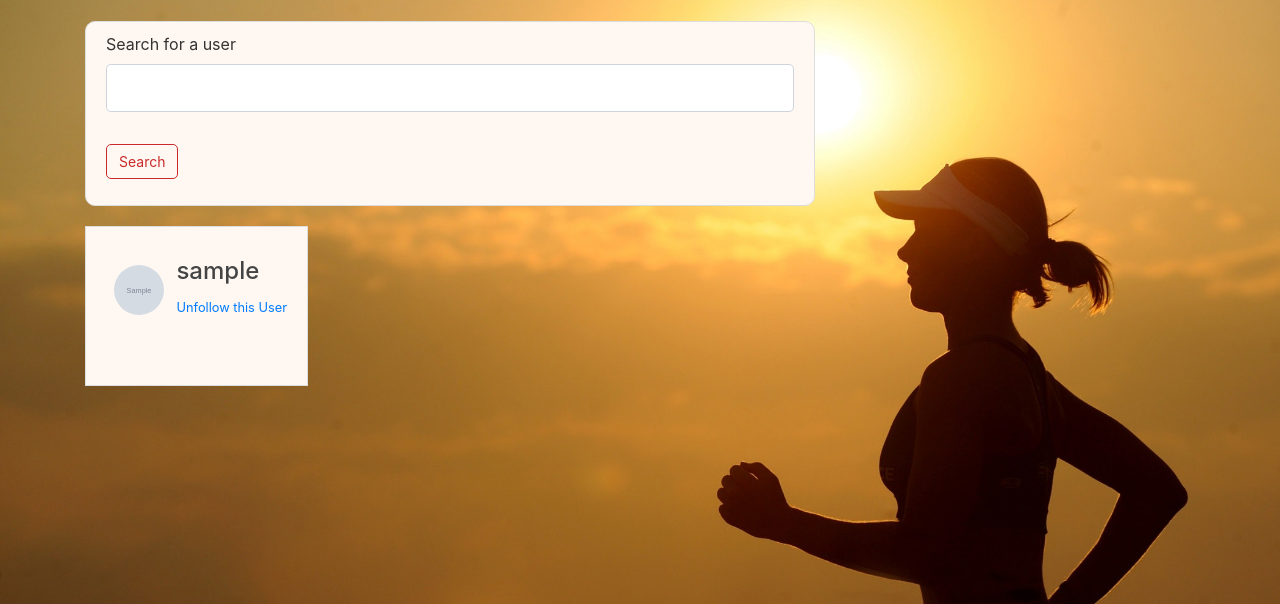
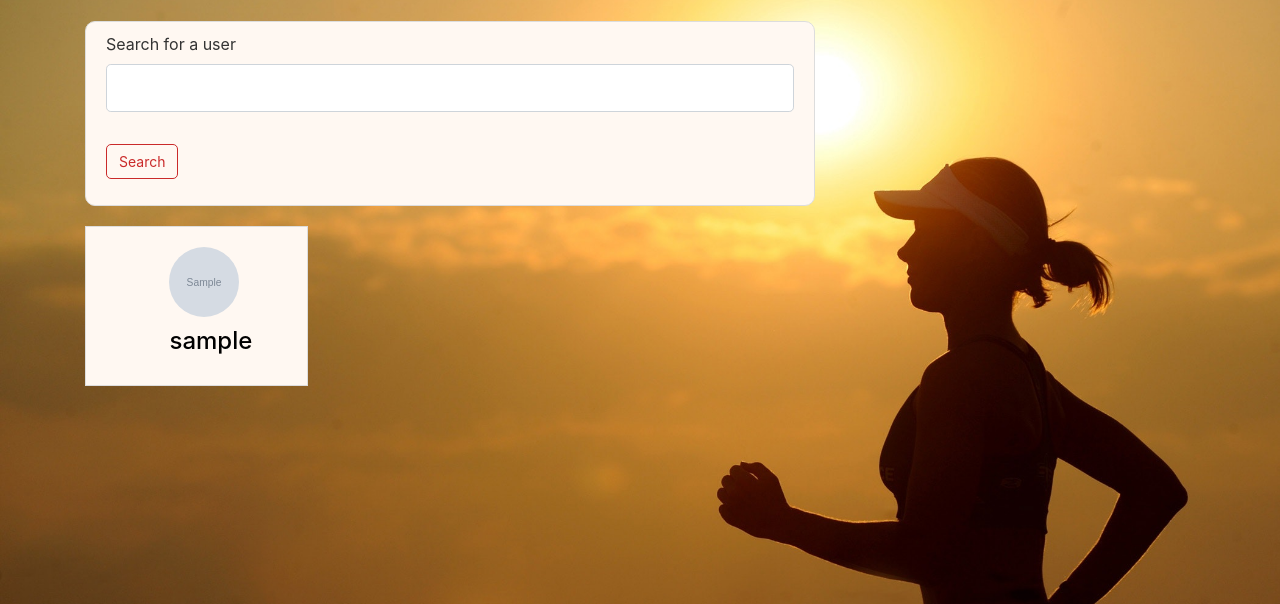
Before and after one commit to Code-Institute-Submissions/flask-training-calendar, a Flask app: page /following in a window 1280 px wide. Shown: the part 60-664 px from the top of the page. Run offline with Flask 2, Linux system fonts and the light colour scheme; a user stored in the database is signed in; tables that the repository leaves empty hold one stand-in row (values such as "Sample post"); grey boxes marked "Sample" are stand-in pictures; some libraries are stand-ins or nearby versions.

Commit message:
organised css & cleaned up div classes

```diff
--- a/flasktrainingcalendar/forms.py
+++ b/flasktrainingcalendar/forms.py
@@ -78,7 +78,7 @@ class RequestResetForm(FlaskForm):
 class ResetPasswordForm(FlaskForm):
     password = PasswordField('Password', validators=[DataRequired(), Length(min=5, max=20)])
     confirm_password = PasswordField('Confirm Password', validators=[DataRequired(), EqualTo('password')])
-    submit=SubmitField('Request Password')
+    submit=SubmitField('Reset Password')
 
 class UserSearchForm(FlaskForm):
     search = StringField('Search for a user', validators=[DataRequired()])
--- a/flasktrainingcalendar/routes.py
+++ b/flasktrainingcalendar/routes.py
@@ -150,7 +150,7 @@ def workout(workout_id):
     photos = Photo.query.filter_by(workout_id=workout.id).all()
     comments = Comment.query.filter_by(workout_id=workout.id).all()
     if workout.user_id != current_user.id and not current_user.is_following(workout.author):
-        return redirect(url_for('get_workouts'))
+        return redirect(url_for('home'))
     completed_form = CompletedWorkoutForm()
     if completed_form.submit.data and completed_form.validate_on_submit():
         workout.completed = True
--- a/flasktrainingcalendar/static/main.css
+++ b/flasktrainingcalendar/static/main.css
@@ -6,15 +6,9 @@ body {
   background-attachment: fixed;
 }
 
-h1, h2, h3, h4, h5, h6 {
-  color: #444444;
-}
+/*---------------------Navbar*/
 
-h2{
-  font-size: 1.8em;
-}
-
-.brand-img{
+.brand-img {
   width: 3.5%;
   margin-right: 1%;
 }
@@ -58,21 +53,21 @@ h2{
   box-shadow: 0 4px 8px 0 rgba(0, 0, 0, 0.5), 0 6px 20px 0 rgba(0, 0, 0, 0.5);
 }
 
+.calendar-cell h2 {
+  color: #000 !important;
+}
 
-
-
-
-.calendar-date{
+.calendar-date {
   color: #9e4b81;
   text-align: center;
   transition: all .2s ease-in-out;
 }
 
-.calendar-cell:hover .calendar-date{
+.calendar-cell:hover .calendar-date {
   color: red;
 }
 
-.run-description{
+.run-description {
   padding-bottom: 1px;
   margin-bottom: 4px;
   color: red;
@@ -199,34 +224,34 @@ a.workout-title:hover {
   color: #767676;
 }
 
-.unfollow{
+.unfollow {
   font-size: 0.8em;
 }
 
-.follow-info{
-  margin-top:20px;
+.follow-info {
+  margin-left: 35%;
 }
 
+.following-img {
+  width: 70px;
+  height: 70px;
+  margin-top: 10px;
+  margin-bottom: 10px;
+}
 
-.navbar-dark .navbar-brand {
-    color: #fff;
-    font-family: 'Merienda', cursive;
+.rounded-edges {
+  border-radius: 5px;
 }
+.mb-30 {
+  margin-bottom: 30px;
+}
+
+/*-------------------------------------end css for accounts & follow page*/
 
 
 
 
-.title-page {
-  margin: 0 auto;
-}
-
-.center-align {
-  text-align: center;
-}
-
-.inline{
-  display: inline;
-}
+/*--------------------------------------css for buttons*/
 
 .btn {
   border: 1px solid black;
--- a/flasktrainingcalendar/templates/completed_workouts.html
+++ b/flasktrainingcalendar/templates/completed_workouts.html
@@ -2,8 +2,8 @@
 {% block content %}
     <div class="row">
         <div class="col-md-8">
-            <article class="media single-info">
-                <div class="media-body text-center">
+            <article class="single-info">
+                <div class="text-center">
                     <h2>Completed Workouts</h2>
                 </div>
             </article>
--- a/flasktrainingcalendar/templates/following.html
+++ b/flasktrainingcalendar/templates/following.html
@@ -28,21 +28,20 @@
             <div class="row">
                 {% for user in users %}
                     <div class="col-md-4 col-12">
-                        <div class="calendar-cell">
-                            <div class="follow-info">
-                                <div class="row">
-                                    <div class="col-4">
-                                        <img class="rounded-circle comment-img" src="{{url_for('static', filename='profile_pics/' + user.image_file)}}">
-                                    </div>
-                                    <div class="col-8">
-                                        <a href="{{url_for('view_user', username=user.username)}}" class="no-underline"><h2 class="account-heading">{{ user.username }}</h2></a>
-                                        {% if current_user.is_following(user)%}
-                                            <p><a class="unfollow" href="{{url_for('unfollow', username=user.username)}}">Unfollow this User</a></p>
-                                        {% endif %}
+                        <a href="{{url_for('view_user', username=user.username)}}" class="no-underline">
+                            <div class="calendar-cell">
+                                <div class="follow-info">
+                                    <div class="row">
+                                        <div class="col-12">
+                                            <img class="rounded-circle following-img" src="{{url_for('static', filename='profile_pics/' + user.image_file)}}">
+                                        </div>
+                                        <div class="col-12">
+                                            <h2 class="account-heading">{{ user.username }}</h2>
+                                        </div>
                                     </div>
                                 </div>
                             </div>
-                        </div>
+                        </a>
                     </div>
                 {% endfor %}
             </div>
--- a/flasktrainingcalendar/templates/reset_request.html
+++ b/flasktrainingcalendar/templates/reset_request.html
@@ -2,7 +2,7 @@
 {% block content %}
     <div class="row">
         <div class="col-md-8">
-            <div class="content-section single-info">
+            <div class="single-info">
                 <form method="POST" action="">
                     {{form.hidden_tag()}}
                     <fieldset class="form-group">
--- a/flasktrainingcalendar/templates/reset_token.html
+++ b/flasktrainingcalendar/templates/reset_token.html
@@ -2,7 +2,7 @@
 {% block content %}
     <div class="row">
         <div class="col-md-8">
-            <div class="content-section single-info">
+            <div class="single-info">
                 <form method="POST" action="">
                     {{form.hidden_tag()}}
                     <fieldset class="form-group">
--- a/flasktrainingcalendar/templates/user.html
+++ b/flasktrainingcalendar/templates/user.html
@@ -17,8 +17,8 @@
                 </div>
             </div>
             {% if current_user.is_following(user) %}
-                <article class="media single-info">
-                    <div class="media-body text-center">
+                <article class="single-info">
+                    <div class="text-center">
                         <h2>Upcoming Workouts</h2>
                     </div>
                 </article>
--- a/flasktrainingcalendar/templates/user_completed.html
+++ b/flasktrainingcalendar/templates/user_completed.html
@@ -16,8 +16,8 @@
                     </div>
                 </div>
             </div>
-            <article class="media single-info">
-                <div class="media-body text-center">
+            <article class="single-info">
+                <div class="text-center">
                     <h2>Completed Workouts</h2>
                 </div>
             </article>
--- a/flasktrainingcalendar/templates/workouts.html
+++ b/flasktrainingcalendar/templates/workouts.html
@@ -2,8 +2,8 @@
 {% block content %}
     <div class="row">
         <div class="col-md-8">
-            <article class="media single-info">
-                <div class="media-body text-center">
+            <article class="single-info">
+                <div class="text-center">
                     <h2>Upcoming Workouts</h2>
                 </div>
             </article>
```
Also changed, not shown: other parts of flasktrainingcalendar/static/main.css (+93 -94 lines), flasktrainingcalendar/templates/home.html (+3 -9 lines), flasktrainingcalendar/templates/workout.html (+3 -5 lines), flasktrainingcalendar/templates/workouts_display.html (+6 -8 lines). Lines whose indentation alone changed are shown as unchanged.
